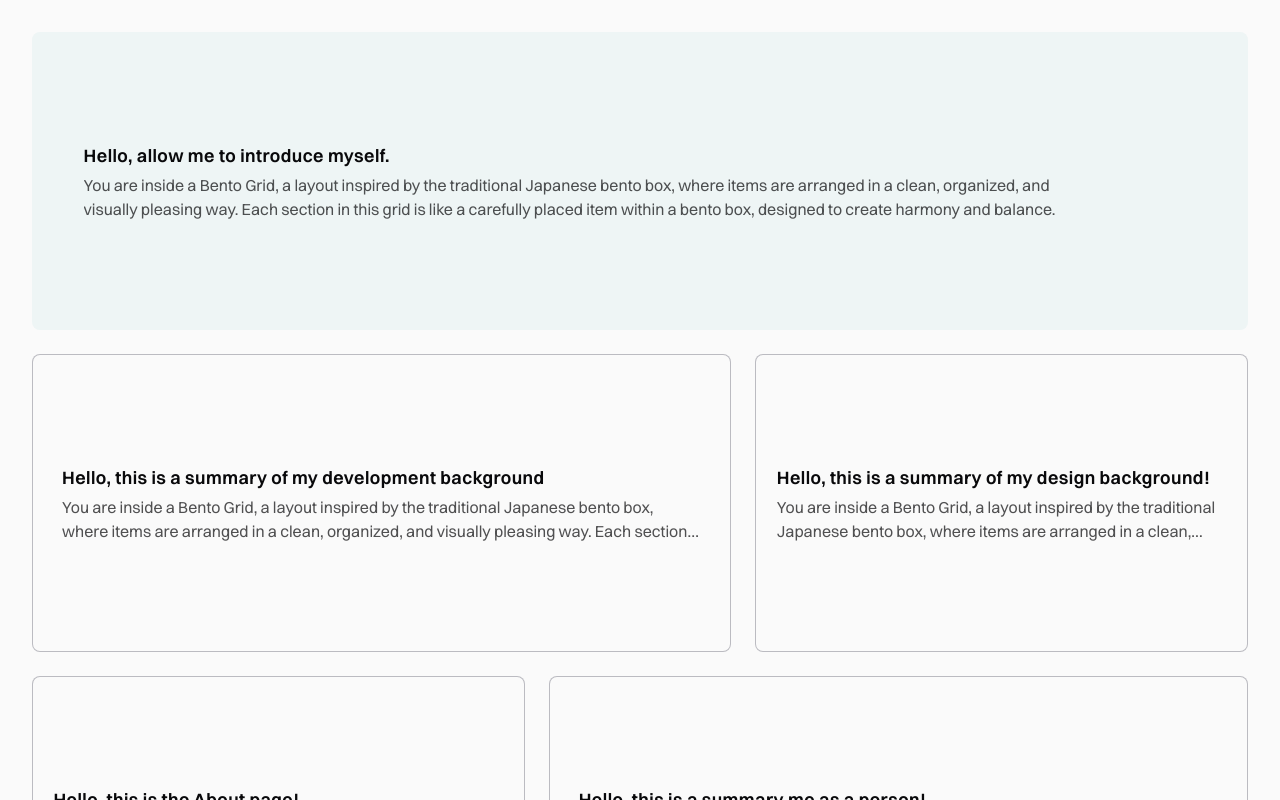
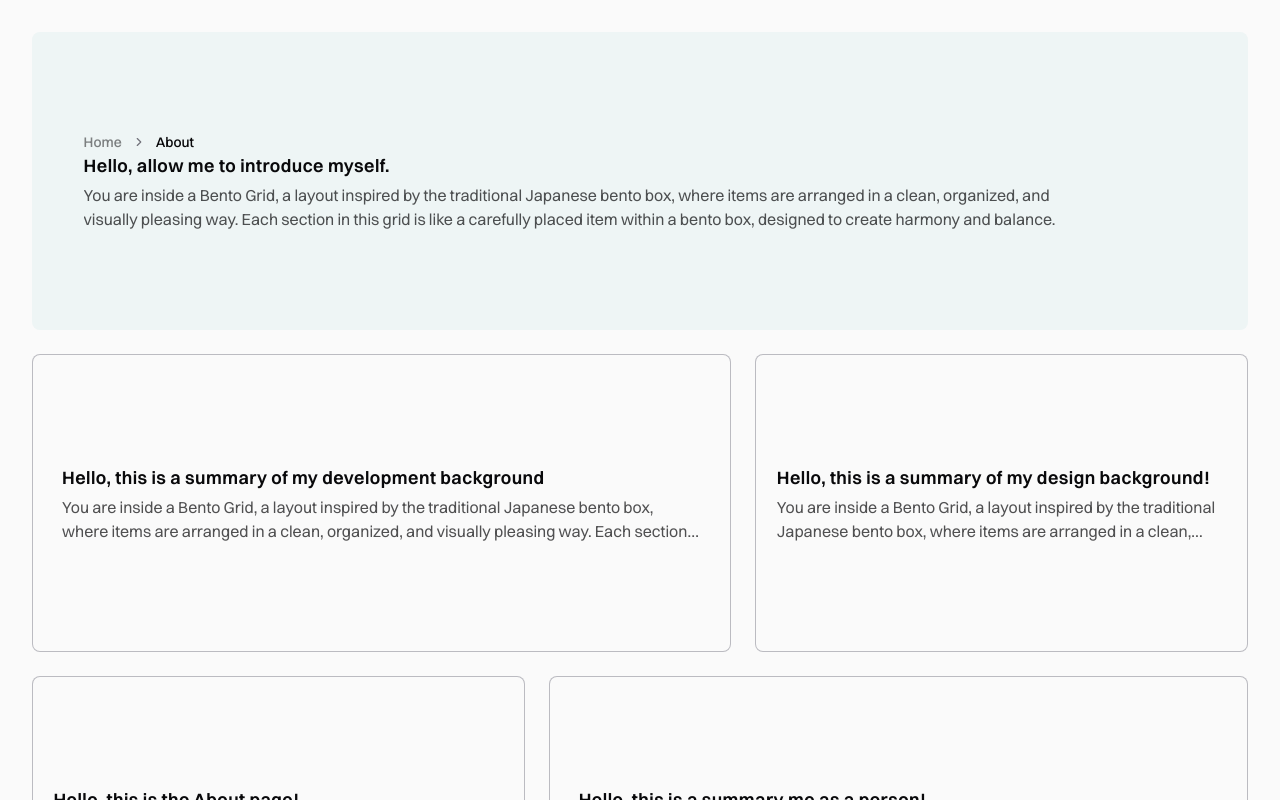
Before and after one commit to Justin-Bento/portfolio, a Next.js app: page /about in a window 1280 px wide. Shown: the top 800 px of the page. Built offline with nearby package versions, Linux system fonts and the light colour scheme.

Commit message:
Created a breadcrumb to help you navigate between pages.

```diff
--- a/app/(frontend)/about/page.tsx
+++ b/app/(frontend)/about/page.tsx
@@ -1,3 +1,10 @@
+import {
+  Breadcrumb,
+  BreadcrumbItem,
+  BreadcrumbLink,
+  BreadcrumbList,
+  BreadcrumbSeparator,
+} from "@/components/ui/breadcrumb";
 import { Card } from "@/components/ui/card";
 import React from "react";
 
@@ -9,6 +16,21 @@ export default function Page() {
         <Card className="col-span-12 bg-secondary/10 border-transparent">
           <div className="min-h-[37vh] flex items-center w-11/12 mx-auto ">
             <div className="">
+              <Breadcrumb>
+                <BreadcrumbList>
+                  <BreadcrumbItem>
+                    <BreadcrumbLink href="/" className="font-medium text-black/50 dark:text-white">
+                      Home
+                    </BreadcrumbLink>
+                  </BreadcrumbItem>
+                  <BreadcrumbSeparator />
+                  <BreadcrumbItem>
+                    <BreadcrumbLink href="/about" className="font-medium text-black">
+                      About
+                    </BreadcrumbLink>
+                  </BreadcrumbItem>
+                </BreadcrumbList>
+              </Breadcrumb>
               <h2 className="text-lg font-semibold tracking-wide leading-normal mb-1">
                 Hello, allow me to introduce myself.
               </h2>
```
